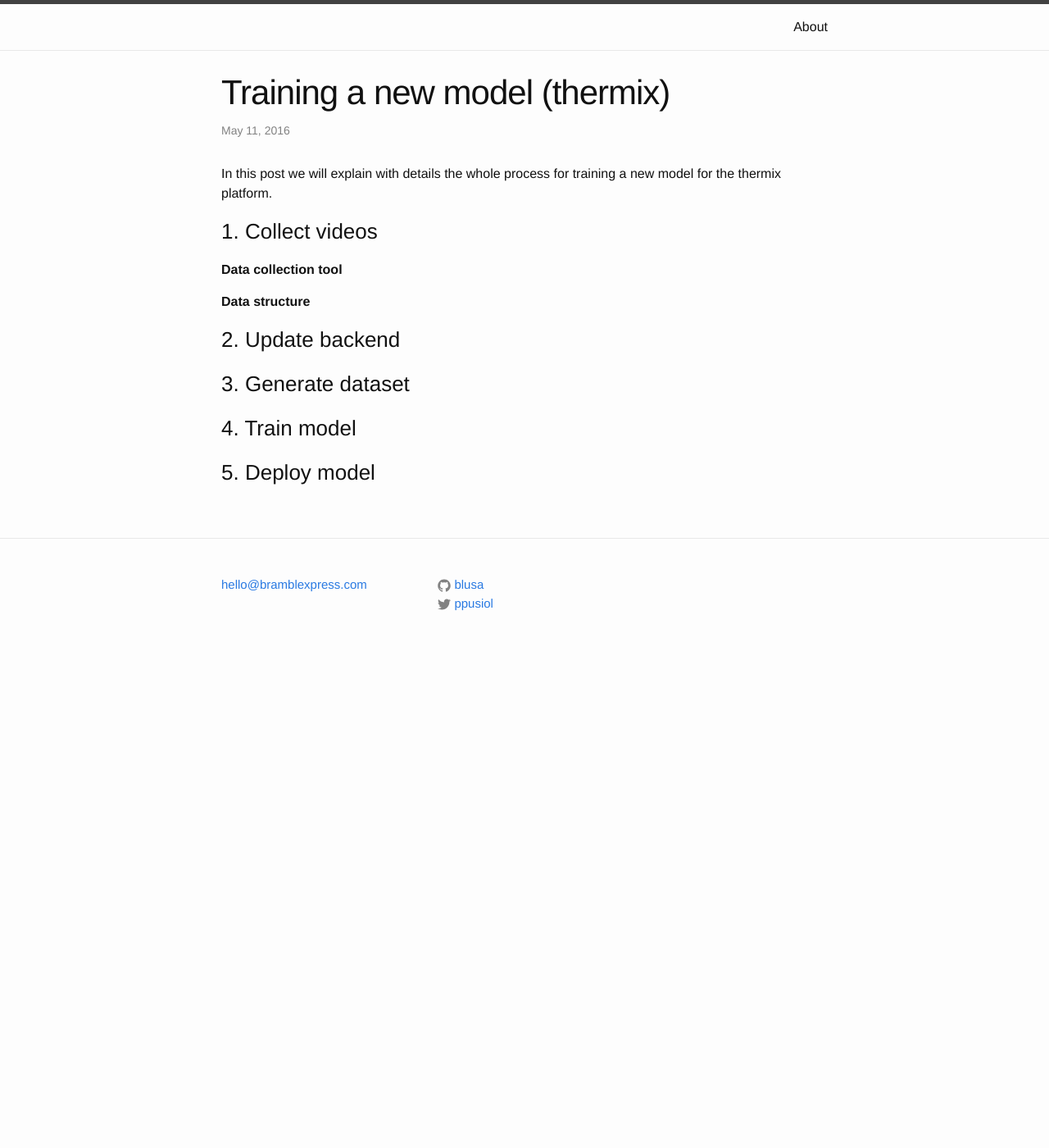
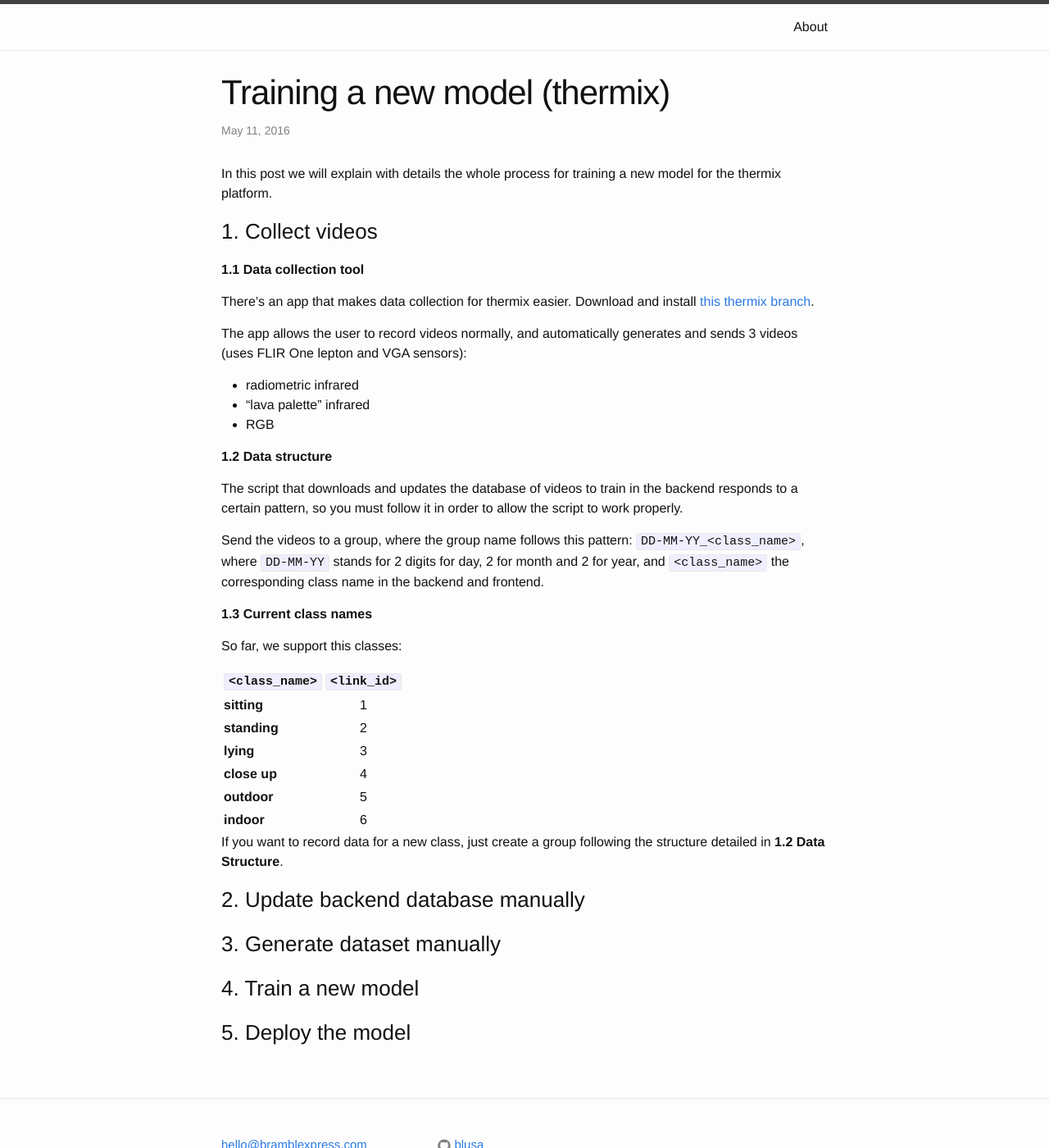
Before and after one commit to blusa/blusa.github.io, a Jekyll site: the page built from _posts/2016-06-11-training-for-thermix.md, in a window 1280 px wide and 1400 px high. Shown: the whole window at 82% size. Built offline with Jekyll 4.4.1, drawn with Linux system fonts in a browser that asks for light colours.

Commit message:
working on training

````diff
--- a/_posts/2016-06-11-training-for-thermix.md
+++ b/_posts/2016-06-11-training-for-thermix.md
@@ -7,14 +7,40 @@
 In this post we will explain with details the whole process for training a new model for the thermix platform.
 
 ### 1. Collect videos
-<b> Data collection tool </b>
+__1.1 Data collection tool__
 
-<b> Data structure </b>
+There's an app that makes data collection for thermix easier. Download and install [this thermix branch](https://github.com/gui2/verzus-social/tree/fede-dev-thermal-data-collection).
 
-### 2. Update backend
+The app allows the user to record videos normally, and automatically generates and sends 3 videos (uses FLIR One lepton and VGA sensors):
+- radiometric infrared
+- "lava palette" infrared
+- RGB
 
-### 3. Generate dataset
+__1.2 Data structure__
 
-### 4. Train model
+The script that downloads and updates the database of videos to train in the backend responds to a certain pattern, so you must follow it in order to allow the script to work properly.
 
-### 5. Deploy model
+Send the videos to a group, where the group name follows this pattern: ```DD-MM-YY_<class_name>```, where ```DD-MM-YY``` stands for 2 digits for day, 2 for month and 2 for year, and ```<class_name>``` the corresponding class name in the backend and frontend.
+
+__1.3 Current class names__
+
+So far, we support this classes:
+
+| ```<class_name>```| ```<link_id>```|
+| -------------     |:-------------:|
+| __sitting__       |1|
+| __standing__      |2|
+| __lying__         |3|
+| __close up__      |4|
+| __outdoor__       |5|
+| __indoor__        |6|
+
+If you want to record data for a new class, just create a group following the structure detailed in __1.2 Data Structure__.
+
+### 2. Update backend database manually
+
+### 3. Generate dataset manually
+
+### 4. Train a new model
+
+### 5. Deploy the model
````
